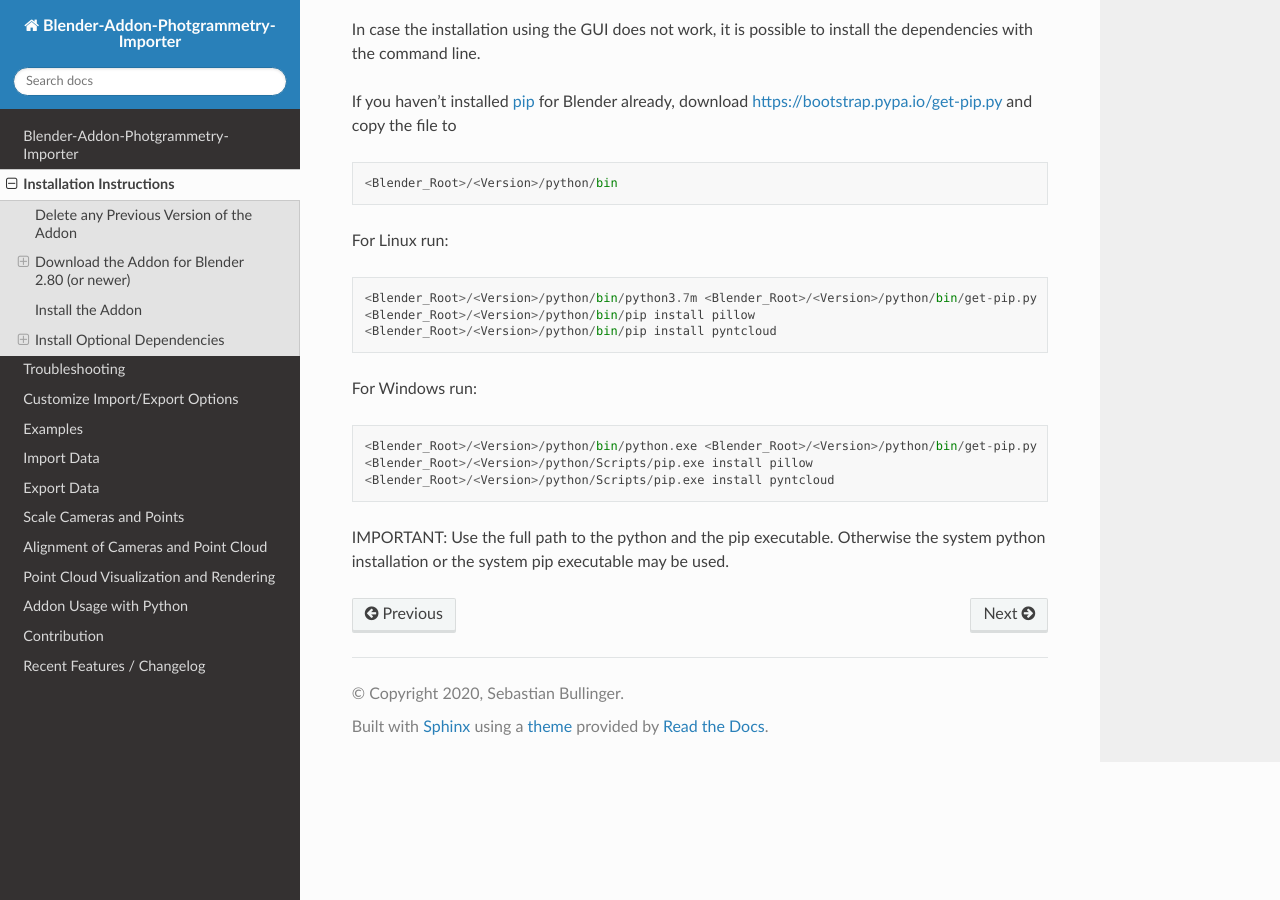
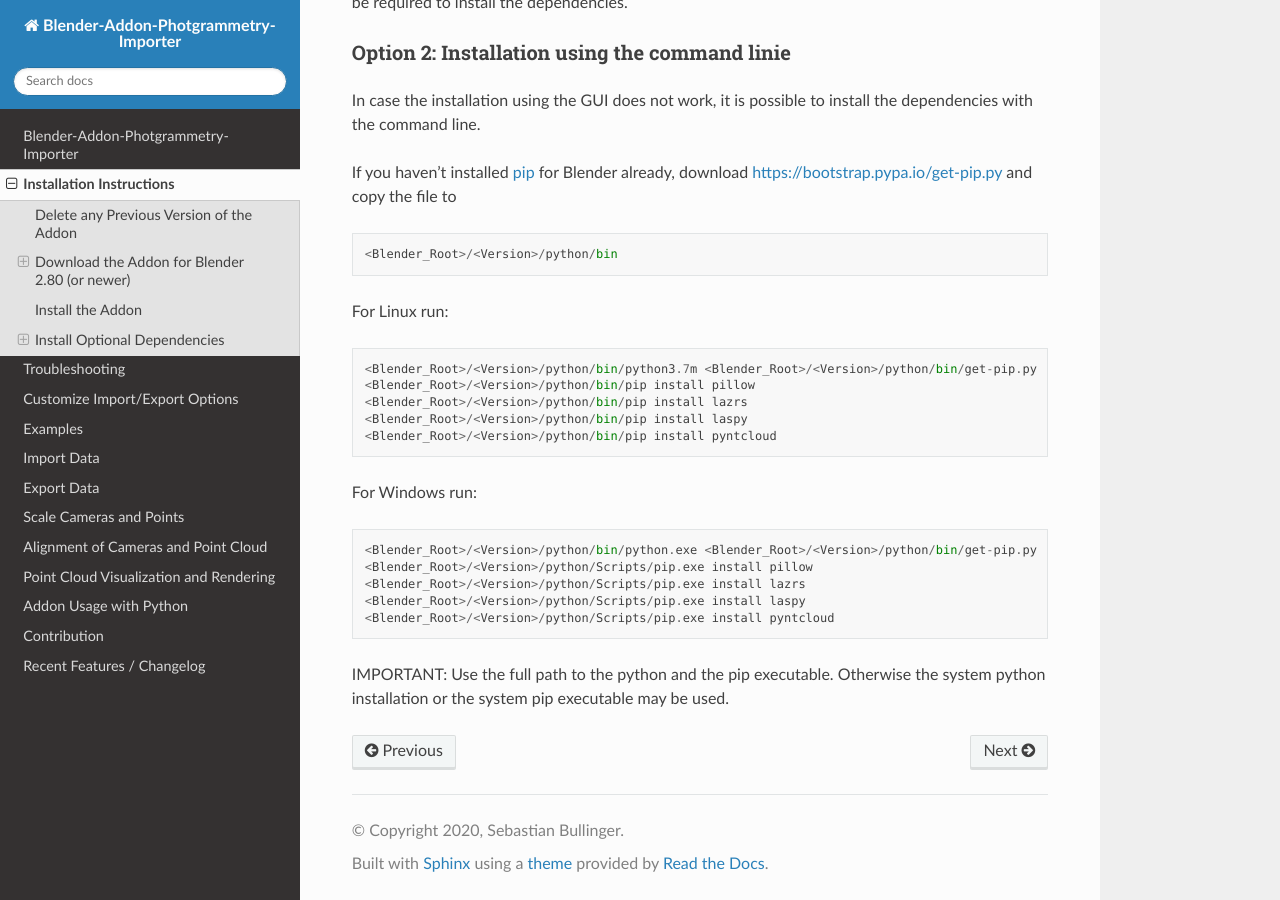
Before and after one commit to SBCV/Blender-Addon-Photogrammetry-Importer, a Sphinx documentation site: the page built from doc/sphinx/source/installation.rst, in a window 1280 px wide and 900 px high, scrolled down 2648 px. Built offline with Sphinx 7.4.7 and the Read the Docs theme 2.0.0, drawn with Linux system fonts in a browser that asks for light colours; some of the changed text lies outside the part shown.

Commit message:
Added pylas and lazrs as optional dependencies

```diff
--- a/doc/sphinx/source/installation.rst
+++ b/doc/sphinx/source/installation.rst
@@ -62,7 +62,7 @@ Follow the instructions on the :doc:`customize <./customize>` page, to adjust th
 Install Optional Dependencies
 =============================
 
-This addon uses `Pillow <https://pypi.org/project/Pillow/>`_ to read the (missing) image sizes from disk - required by the MVE, the Open3D and the VisualSFM importer. Pillow is also used to compute the (missing) point colors for OpenMVG JSON files. Using Pillow instead of Blender's image API significantly improves processing time. Furthermore, this addon uses `Pyntcloud <https://pypi.org/project/pyntcloud/>`_ to import several point cloud formats such as :code:`.ply`, :code:`.pcd`, :code:`.las`, :code:`.asc`, :code:`.pts` and :code:`.csv`.
+This addon uses `Pillow <https://pypi.org/project/Pillow/>`_ to read the (missing) image sizes from disk - required by the MVE, the Open3D and the VisualSFM importer. Pillow is also used to compute the (missing) point colors for OpenMVG JSON files. Using Pillow instead of Blender's image API significantly improves processing time. Furthermore, this addon uses `Pyntcloud <https://pypi.org/project/pyntcloud/>`_ to import several point cloud formats such as :code:`.ply`, :code:`.pcd`, :code:`.las`, :code:`.laz`, :code:`.asc`, :code:`.pts` and :code:`.csv`. For parsing :code:`.las` and :code:`.laz` files `Pylas <https://pypi.org/project/pylas/>`_, `Lazrs <https://pypi.org/project/lazrs/>`_ and :code:`Pyntcloud 0.1.3` (or newer) is required.
 
 Option 1: Installation using the GUI (recommended)
 --------------------------------------------------
@@ -88,12 +88,17 @@ For Linux run: ::
 
 <Blender_Root>/<Version>/python/bin/python3.7m <Blender_Root>/<Version>/python/bin/get-pip.py
 <Blender_Root>/<Version>/python/bin/pip install pillow
+<Blender_Root>/<Version>/python/bin/pip install lazrs
+<Blender_Root>/<Version>/python/bin/pip install laspy
 <Blender_Root>/<Version>/python/bin/pip install pyntcloud
+
 
 For Windows run: ::
 
 <Blender_Root>/<Version>/python/bin/python.exe <Blender_Root>/<Version>/python/bin/get-pip.py
 <Blender_Root>/<Version>/python/Scripts/pip.exe install pillow
+<Blender_Root>/<Version>/python/Scripts/pip.exe install lazrs
+<Blender_Root>/<Version>/python/Scripts/pip.exe install laspy
 <Blender_Root>/<Version>/python/Scripts/pip.exe install pyntcloud
 
 IMPORTANT: Use the full path to the python and the pip executable. Otherwise the system python installation or the system pip executable may be used.
```
Also changed, not shown: doc/sphinx/source/index.rst (+4 -3 lines), doc/images/install_dependencies.jpg, doc/images/install_dependencies_annotations.jpg, 1 other file.
